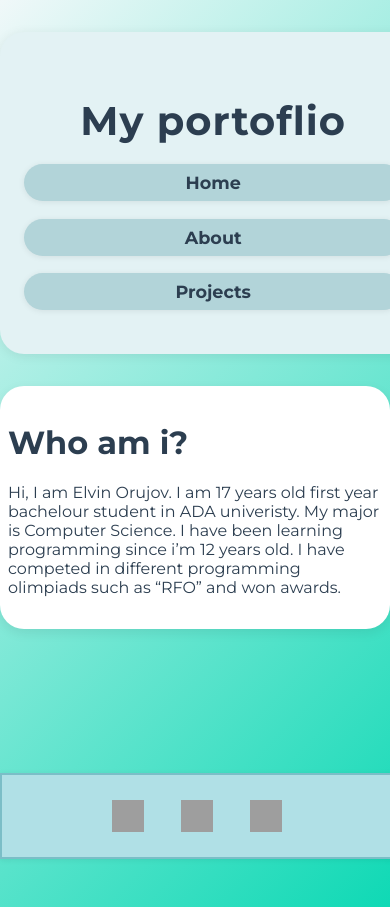
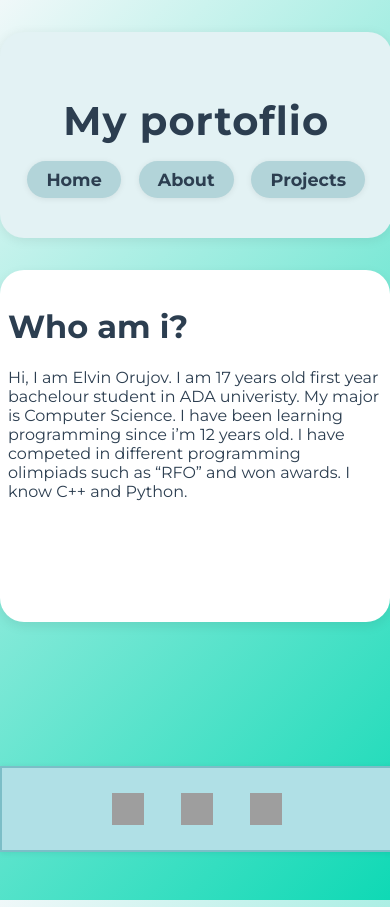
Before and after one commit to El-wino/site1101-portfolio, a Jekyll site: the page built from about.md, in a window 390 px wide, cut to the strip 0-907 px from the top of the page. Built offline with Jekyll 4.4.1, drawn with Linux system fonts in a browser that asks for light colours; grey boxes are pictures that could not be loaded.

Commit message:
Fix mobile bug 2

```diff
--- a/about.md
+++ b/about.md
@@ -5,4 +5,4 @@ title: "About me"
 
 # Who am i?
 
-Hi, I am Elvin Orujov. I am 17 years old first year bachelour student in ADA univeristy. My major is Computer Science. I have been learning programming since i'm 12 years old. I have competed in different programming olimpiads such as "RFO" and won awards.
+Hi, I am Elvin Orujov. I am 17 years old first year bachelour student in ADA univeristy. My major is Computer Science. I have been learning programming since i'm 12 years old. I have competed in different programming olimpiads such as "RFO" and won awards. I know C++ and Python.
--- a/assets/main.css
+++ b/assets/main.css
@@ -178,15 +178,16 @@ footer a:hover {
   .profile-photo { width: 100px; height: 100px; }
   nav {
     display: flex;
-    flex-direction: column;
+    flex-direction: row;
+    justify-content: center;
     align-items: center;
     gap: 0.7rem;
   }
   .nav-dark-box {
-    display: block;
-    width: 90vw;
-    max-width: 340px;
-    margin: 0.2rem 0;
+    display: inline-block;
+    width: auto;
+    max-width: none;
+    margin: 0 0.2rem;
     text-align: center;
     font-size: 1.1rem;
   }
```
